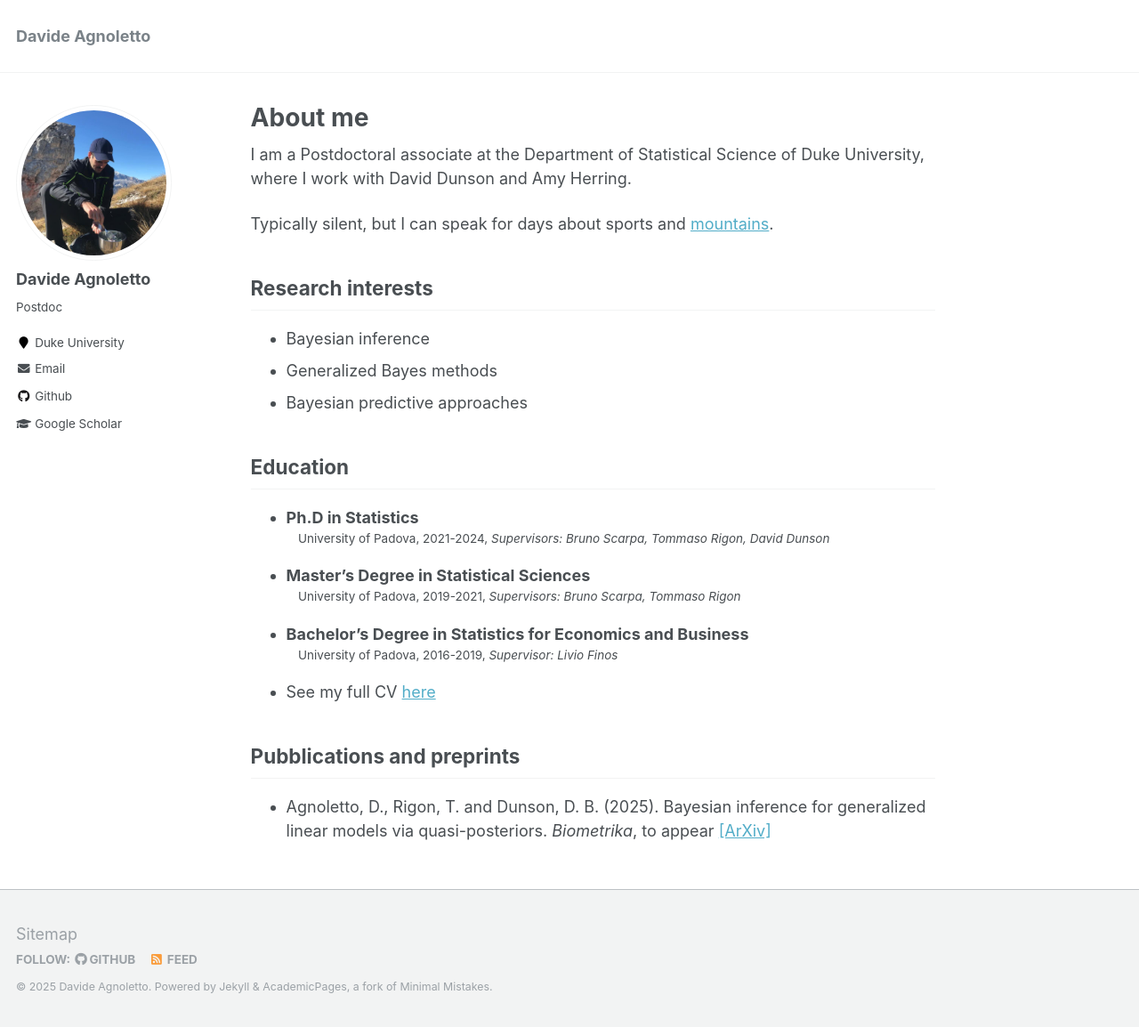
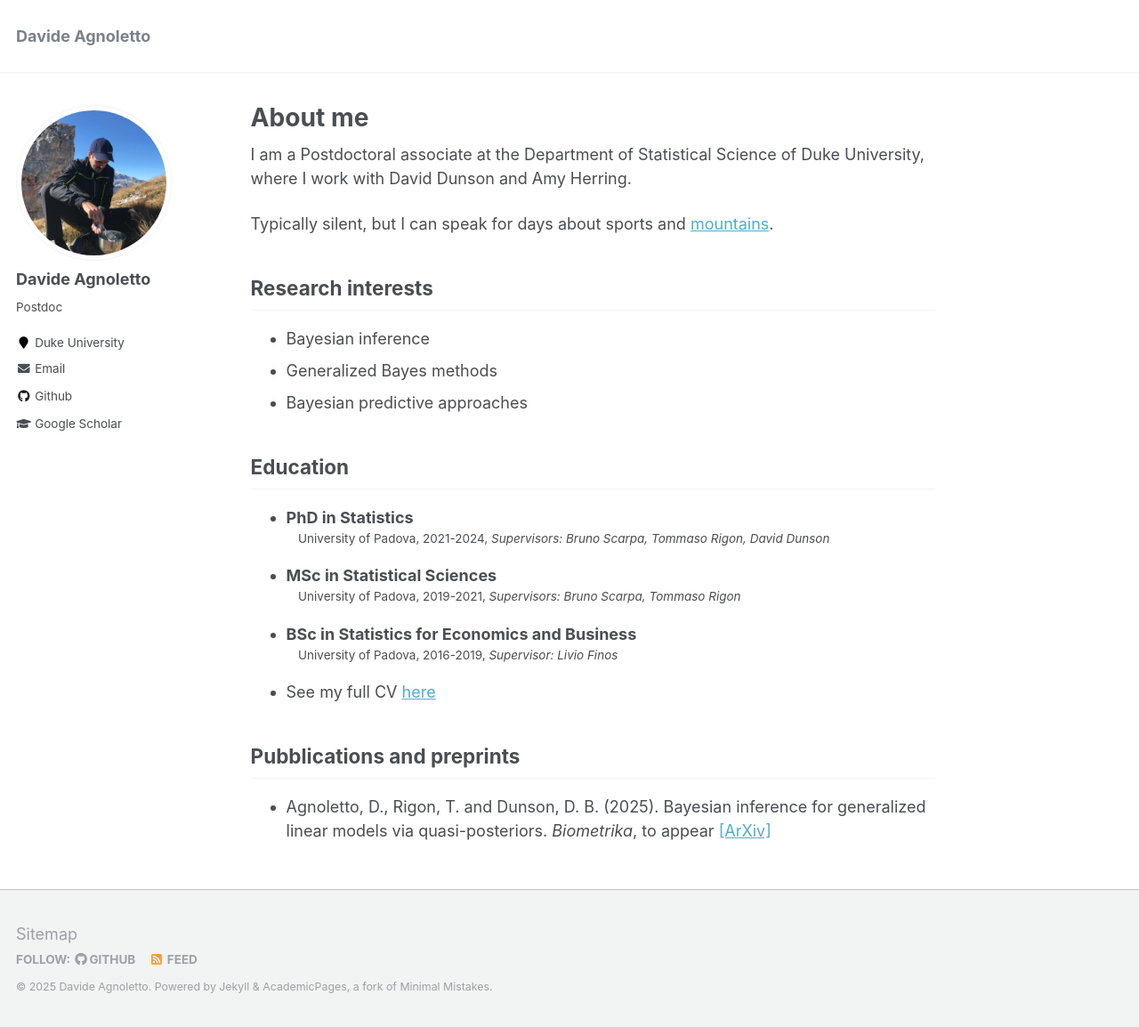
Before and after one commit to davideagno/davideagno.github.io, a Jekyll site: the page built from _pages/about.md, in a window 1280 px wide and 1154 px high. Shown: the whole window at 89% size. Built offline with Jekyll 4.4.1, drawn with Linux system fonts in a browser that asks for light colours.

Commit message:
Update about.md

```diff
--- a/_pages/about.md
+++ b/_pages/about.md
@@ -22,11 +22,11 @@ Research interests
 
 Education
 --
-* Ph.D in Statistics<br />
+* PhD in Statistics
   :   University of Padova, 2021-2024, *Supervisors: Bruno Scarpa, Tommaso Rigon, David Dunson*<br />
-* Master's Degree in Statistical Sciences<br />
+* MSc in Statistical Sciences<br />
   :   University of Padova, 2019-2021, *Supervisors: Bruno Scarpa, Tommaso Rigon*<br />
-* Bachelor's Degree in Statistics for Economics and Business<br />
+* BSc in Statistics for Economics and Business<br />
   :   University of Padova, 2016-2019, *Supervisor: Livio Finos*<br />
 
 * See my full CV [here](/files/CURRICULUM.pdf)
```
